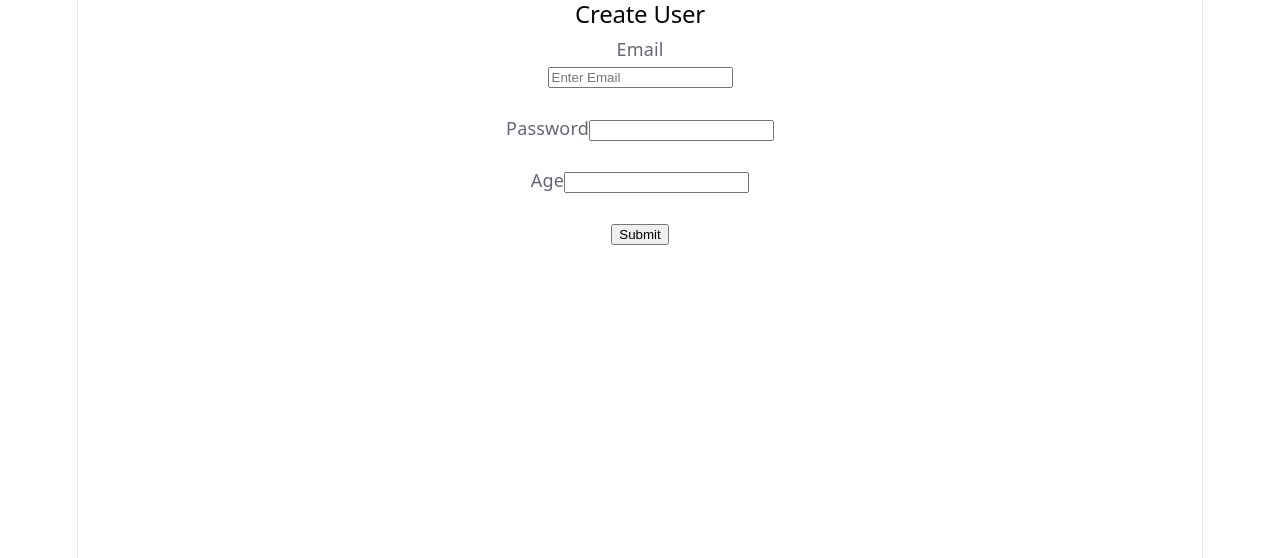
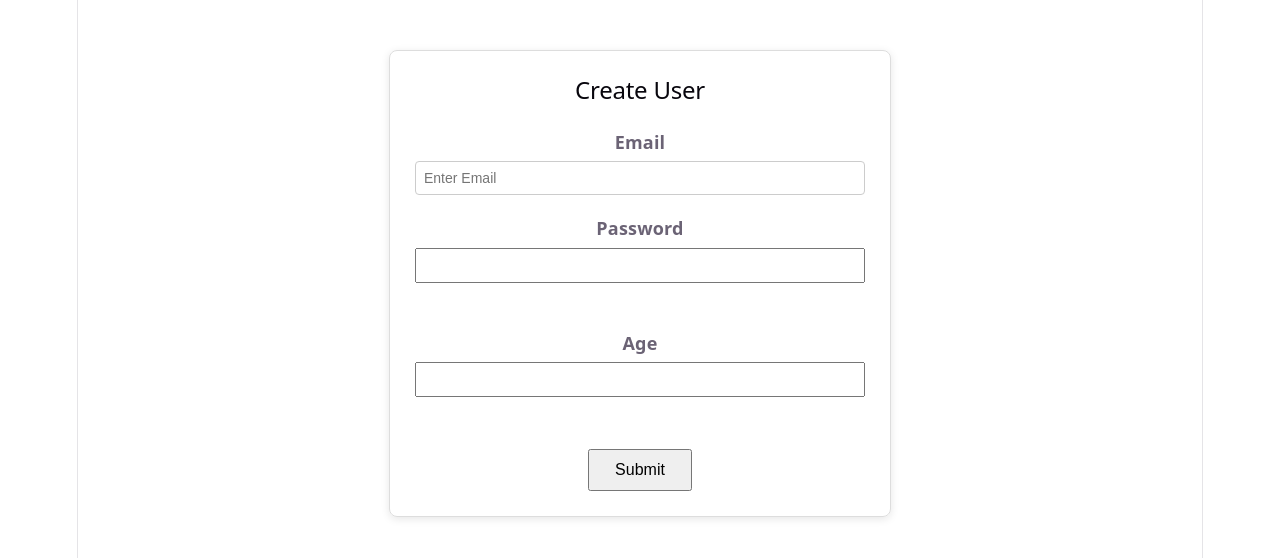
Before and after one commit to nishu-kashyap/user-app, a React (Vite) app: page /create_user in a window 1280 px wide. Shown: the top 558 px of the page. Built offline with nearby package versions, Linux system fonts and the light colour scheme.

Commit message:
Improve Create User form UI

```diff
--- a/src/components/create_user.jsx
+++ b/src/components/create_user.jsx
@@ -2,6 +2,7 @@ import { useState } from "react";
 import EmailInput from "./email.input";
 import PasswordInput from "./pwd.input";
 import NumberInput from "./number.input";
+
 function CreateUser() {
     const [user, setUser] = useState({
         email: "",
@@ -11,36 +12,32 @@ function CreateUser() {
         isPasswordValid: false,
         isAgeValid: false
     });
+
     function handleEmailCaptured(data) {
-
         setUser((prev) => ({
             ...prev,
             email: data.email,
             isEmailValid: data.isValid
         }));
+    }
 
-    }
     function handleNumberCaptured(data) {
-
         setUser((prev) => ({
             ...prev,
             age: data.number,
             isAgeValid: data.isValid
         }));
+    }
 
-    }
     function handlePasswordCaptured(data) {
-
         setUser((prev) => ({
             ...prev,
             password: data.password,
             isPasswordValid: data.isValid
         }));
+    }
 
-
-    }
     function handleSubmit() {
-
         if (
             user.isEmailValid &&
             user.isPasswordValid &&
@@ -50,27 +47,59 @@ function CreateUser() {
         } else {
             console.log("Please fix the validation errors.");
         }
+    }
 
-    }
     console.log(user);
+
     return (
-        <div>
-            <h2>Create User</h2>
+        <div
+            style={{
+                width: "450px",
+                margin: "50px auto",
+                padding: "25px",
+                border: "1px solid #ddd",
+                borderRadius: "8px",
+                boxShadow: "0 2px 8px rgba(0,0,0,0.1)"
+            }}
+        >
+            <h2
+                style={{
+                    textAlign: "center",
+                    marginBottom: "25px"
+                }}
+            >
+                Create User
+            </h2>
 
-            <EmailInput onEmailCaptured={handleEmailCaptured} />
-            <br />
+            <div style={{ marginBottom: "20px" }}>
+                <EmailInput onEmailCaptured={handleEmailCaptured} />
+            </div>
 
-            <PasswordInput onPasswordCaptured={handlePasswordCaptured} />
+            <div style={{ marginBottom: "20px" }}>
+                <PasswordInput
+                    onPasswordCaptured={handlePasswordCaptured}
+                />
+            </div>
 
-            <br />
+            <div style={{ marginBottom: "25px" }}>
+                <NumberInput
+                    label="Age"
+                    onNumberCaptured={handleNumberCaptured}
+                />
+            </div>
 
-            <NumberInput label="Age"
-                onNumberCaptured={handleNumberCaptured} />
-            <br />
-
-            <button onClick={handleSubmit}>
-                Submit
-            </button>
+            <div style={{ textAlign: "center" }}>
+                <button
+                    onClick={handleSubmit}
+                    style={{
+                        padding: "10px 25px",
+                        cursor: "pointer",
+                        fontSize: "16px"
+                    }}
+                >
+                    Submit
+                </button>
+            </div>
         </div>
     );
 }
--- a/src/components/email.input.jsx
+++ b/src/components/email.input.jsx
@@ -1,5 +1,4 @@
 import { useState } from "react";
-
 
 function EmailInput({ onEmailCaptured }) {
     const [email, setEmail] = useState("");
@@ -36,6 +35,7 @@ function EmailInput({ onEmailCaptured }) {
 
             return;
         }
+
         setError("");
 
         if (onEmailCaptured) {
@@ -47,19 +47,44 @@ function EmailInput({ onEmailCaptured }) {
     };
 
     return (
-        <div>
-            <label>Email</label>
-            <br />
+        <div
+            style={{
+                marginBottom: "15px",
+                display: "flex",
+                flexDirection: "column"
+            }}
+        >
+            <label
+                style={{
+                    marginBottom: "6px",
+                    fontWeight: "bold"
+                }}
+            >
+                Email
+            </label>
 
             <input
                 type="email"
                 value={email}
                 onChange={handleChange}
                 placeholder="Enter Email"
+                style={{
+                    padding: "8px",
+                    fontSize: "14px",
+                    border: "1px solid #ccc",
+                    borderRadius: "4px"
+                }}
             />
 
             {error && (
-                <p style={{ color: "red" }}>
+                <p
+                    style={{
+                        color: "red",
+                        marginTop: "5px",
+                        marginBottom: "0",
+                        fontSize: "14px"
+                    }}
+                >
                     {error}
                 </p>
             )}
--- a/src/components/number.input.jsx
+++ b/src/components/number.input.jsx
@@ -1,57 +1,39 @@
 import { useState } from "react";
 
-
 function NumberInput({ label, onNumberCaptured }) {
-
     const [value, setValue] = useState("");
     const [error, setError] = useState("");
 
-
     const validateNumber = (input) => {
-
-        // Empty check
         if (!input) {
             return "Age is required";
         }
 
-
-        // Only number or starting negative number
         const regex = /^-?\d+$/;
-
 
         if (!regex.test(input)) {
             return "Only numbers are allowed";
         }
 
-
-        // Age validation
         if (Number(input) < 0) {
             return "Age cannot be negative";
         }
-
 
         if (Number(input) > 120) {
             return "Enter valid age";
         }
 
-
         return "";
-
     };
 
-
     const handleChange = (e) => {
-
         const input = e.target.value;
 
         setValue(input);
 
-
         const validationError = validateNumber(input);
 
-
         if (validationError) {
-
             setError(validationError);
 
             if (onNumberCaptured) {
@@ -60,10 +42,7 @@ function NumberInput({ label, onNumberCaptured }) {
                     isValid: false
                 });
             }
-
-        }
-        else {
-
+        } else {
             setError("");
 
             if (onNumberCaptured) {
@@ -72,36 +51,51 @@ function NumberInput({ label, onNumberCaptured }) {
                     isValid: true
                 });
             }
-
         }
     };
 
-
     return (
-
-        <div>
-
-            <label>{label}</label>
+        <div style={{ marginBottom: "20px" }}>
+            <label
+                style={{
+                    display: "block",
+                    marginBottom: "6px",
+                    fontWeight: "bold"
+                }}
+            >
+                {label}
+            </label>
 
             <input
                 type="text"
                 value={value}
                 onChange={handleChange}
+                style={{
+                    width: "100%",
+                    padding: "8px",
+                    boxSizing: "border-box"
+                }}
             />
 
-
-            {
-                error &&
-                <p style={{ color: "red" }}>
-                    {error}
-                </p>
-            }
-
+            <div
+                style={{
+                    minHeight: "22px",
+                    marginTop: "5px"
+                }}
+            >
+                {error && (
+                    <span
+                        style={{
+                            color: "red",
+                            fontSize: "14px"
+                        }}
+                    >
+                        {error}
+                    </span>
+                )}
+            </div>
         </div>
-
     );
-
 }
 
-
 export default NumberInput;
--- a/src/components/pwd.input.jsx
+++ b/src/components/pwd.input.jsx
@@ -1,14 +1,10 @@
 import { useState } from "react";
 
-
 function PasswordInput({ onPasswordCaptured }) {
-
     const [password, setPassword] = useState("");
     const [error, setError] = useState("");
 
-
     const validatePassword = (value) => {
-
         if (value.length < 10) {
             return "Password must contain minimum 10 characters";
         }
@@ -29,24 +25,16 @@ function PasswordInput({ onPasswordCaptured }) {
             return "Password must contain one special character";
         }
 
-
         return "";
-    }
-
-
+    };
 
     const handleChange = (e) => {
-
         const value = e.target.value;
-
         setPassword(value);
-
 
         const validationError = validatePassword(value);
 
-
         if (validationError) {
-
             setError(validationError);
 
             if (onPasswordCaptured) {
@@ -55,10 +43,7 @@ function PasswordInput({ onPasswordCaptured }) {
                     isValid: false
                 });
             }
-
-        }
-        else {
-
+        } else {
             setError("");
 
             if (onPasswordCaptured) {
@@ -67,38 +52,51 @@ function PasswordInput({ onPasswordCaptured }) {
                     isValid: true
                 });
             }
-
         }
-
-    }
-
-
+    };
 
     return (
-
-        <div>
-
-            <label>Password</label>
+        <div style={{ marginBottom: "20px" }}>
+            <label
+                style={{
+                    display: "block",
+                    marginBottom: "6px",
+                    fontWeight: "bold"
+                }}
+            >
+                Password
+            </label>
 
             <input
                 type="password"
                 value={password}
                 onChange={handleChange}
+                style={{
+                    width: "100%",
+                    padding: "8px",
+                    boxSizing: "border-box"
+                }}
             />
 
-
-            {
-                error &&
-                <p style={{ color: "red" }}>
-                    {error}
-                </p>
-            }
-
+            <div
+                style={{
+                    minHeight: "22px",
+                    marginTop: "5px"
+                }}
+            >
+                {error && (
+                    <span
+                        style={{
+                            color: "red",
+                            fontSize: "14px"
+                        }}
+                    >
+                        {error}
+                    </span>
+                )}
+            </div>
         </div>
-
-    )
-
+    );
 }
 
-
 export default PasswordInput;
```
